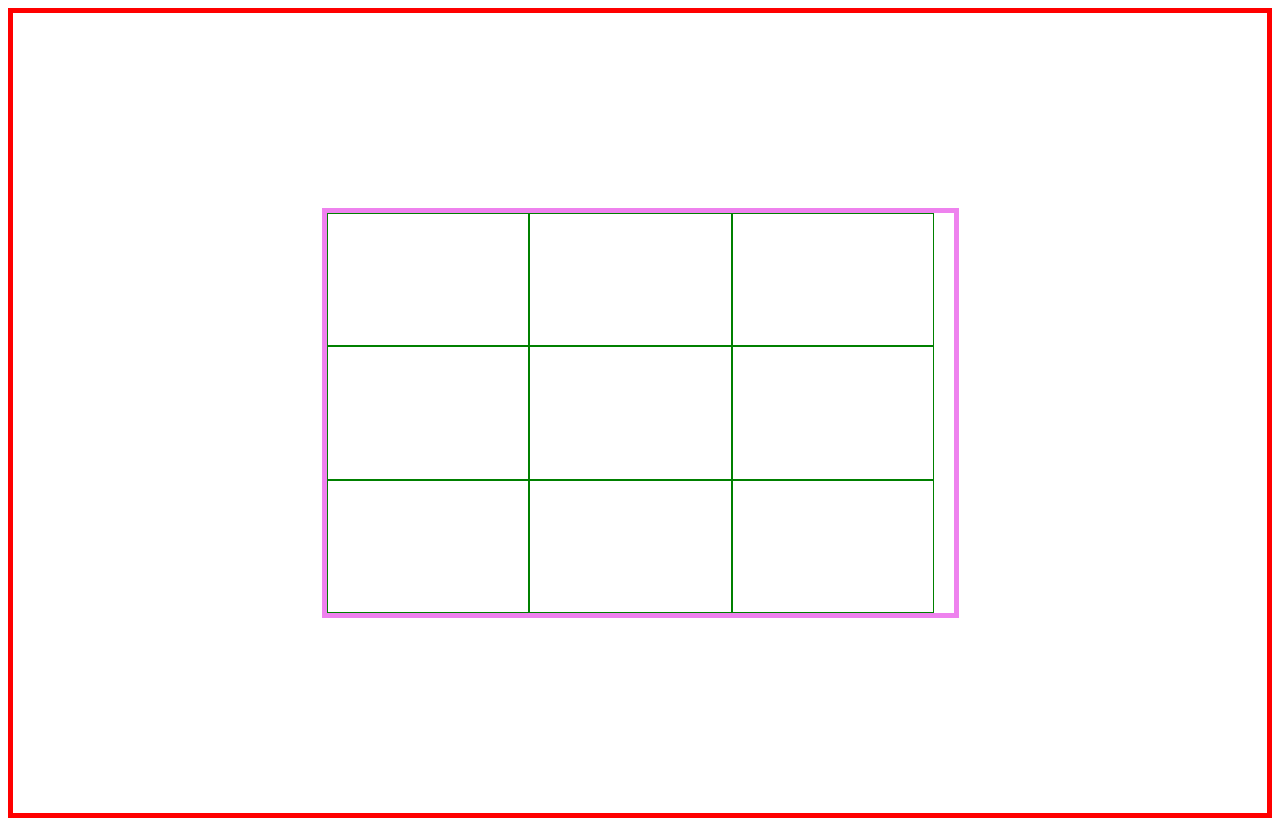
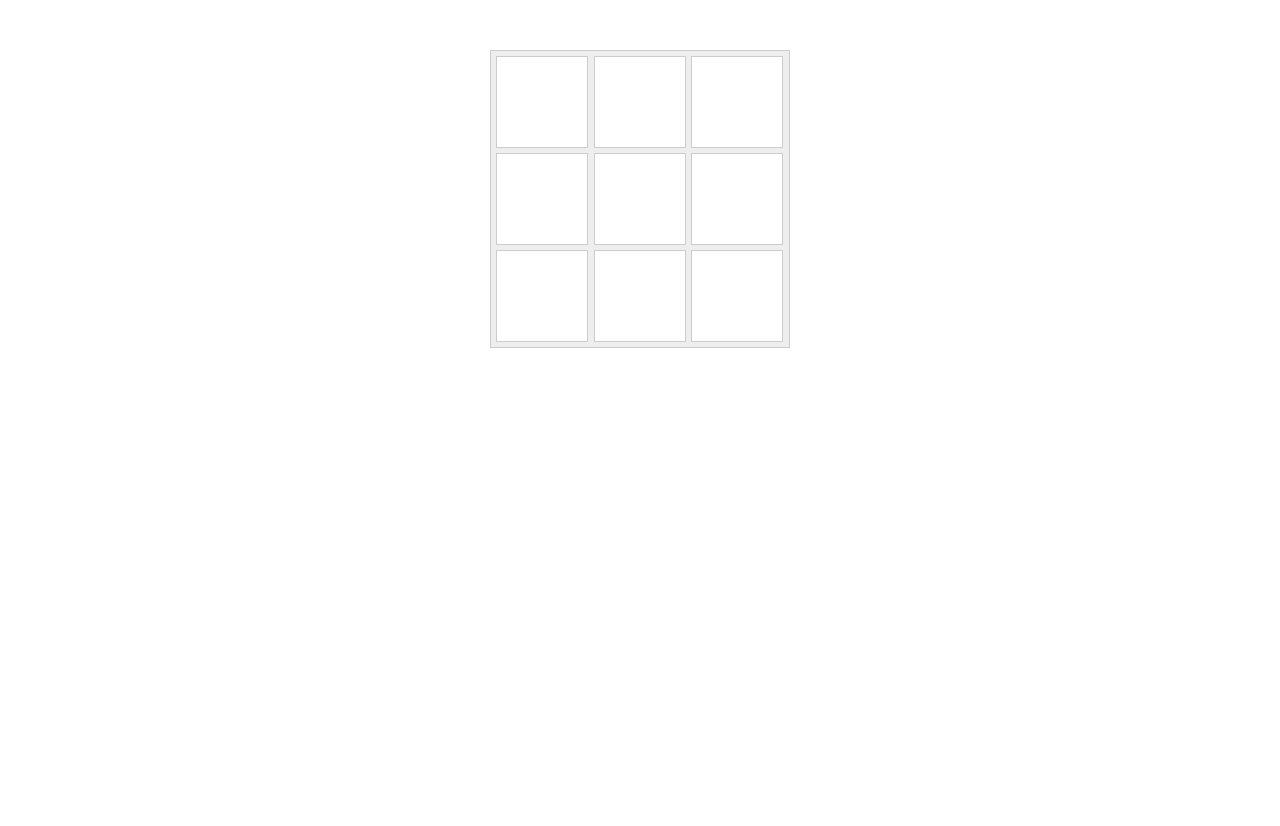
Before and after one commit to leogualanodev/Morpion, a plain HTML site: page index.html in a window 1280 px wide. After the commit the page ends 800 px from the top, so only its background shows below. Drawn offline with Linux system fonts and the light colour scheme.

Commit message:
update dp

```diff
--- a/style.css
+++ b/style.css
@@ -1,30 +1,49 @@
-.body{
-    margin: 0px;
-    padding: 0px;
-}
-.box{
+
+.box {
+    width: 300px; /* Ajustez la largeur selon vos besoins */
+    margin: 50px auto; /* Centre la boîte horizontalement */
+  }
+
+  .morpion {
+    display: grid;
+    grid-template-columns: repeat(3, 1fr);
+    grid-gap: 5px; /* Espace entre les cases */
+    background-color: #eee; /* Couleur de fond du morpion */
+    border: 1px solid #ccc; /* Bordure du morpion */
+    padding: 5px;
+  }
+
+  .case {
+    width: 90px; /* Ajustez la taille des cases selon vos besoins */
+    height: 90px;
+    background-color: #fff; /* Couleur de fond des cases */
+    border: 1px solid #ccc; /* Bordure des cases */
     display: flex;
+    align-items: center;
     justify-content: center;
-    align-items: center;
-    min-height: 100vh;
+    font-size: 24px; /* Taille de la police des symboles */
+    cursor: pointer;
+  }
 
-    font-size: 36px;
-    border: 5px solid red;
-}
+  /* Ajoutez ces styles pour les symboles "X" et "O" */
+  .case.x:before,
+  .case.o:before {
+    content: "";
+    display: block;
+    width: 60px; /* Ajustez la taille des symboles selon vos besoins */
+    height: 60px;
+    border-radius: 50%;
+    background-color: transparent;
+    position: absolute;
+  }
 
-.morpion{
-    display: flex;
-    flex-wrap: wrap;
-    border: 5px solid violet;
-    min-width: 50%;
-    height: 50vh;
-}
-.case{
-    border: solid 1px green;
-    flex-direction: row;
-    width: 32%;
-    min-width: 32%;
-    display: flex;
-    justify-content: center;
-    align-items: center;
-}
+  .case.x:before {
+    background-color: #f44336; /* Couleur du symbole "X" */
+    transform: rotate(45deg);
+    box-shadow: 0 0 0 6px #f44336; /* Couleur de la bordure du symbole "X" */
+  }
+
+  .case.o:before {
+    background-color: #2196f3; /* Couleur du symbole "O" */
+    box-shadow: 0 0 0 6px #2196f3; /* Couleur de la bordure du symbole "O" */
+  }
```
